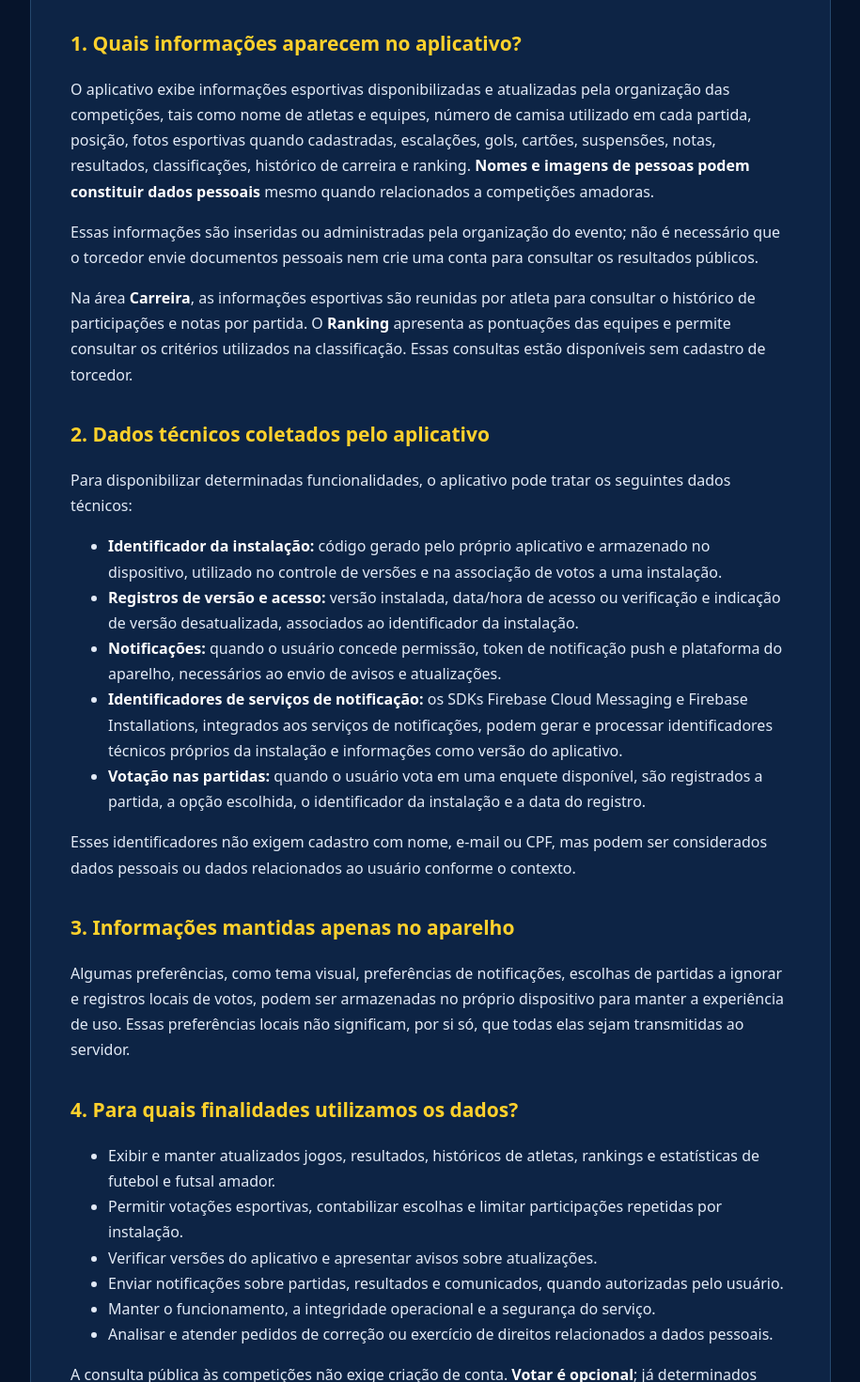
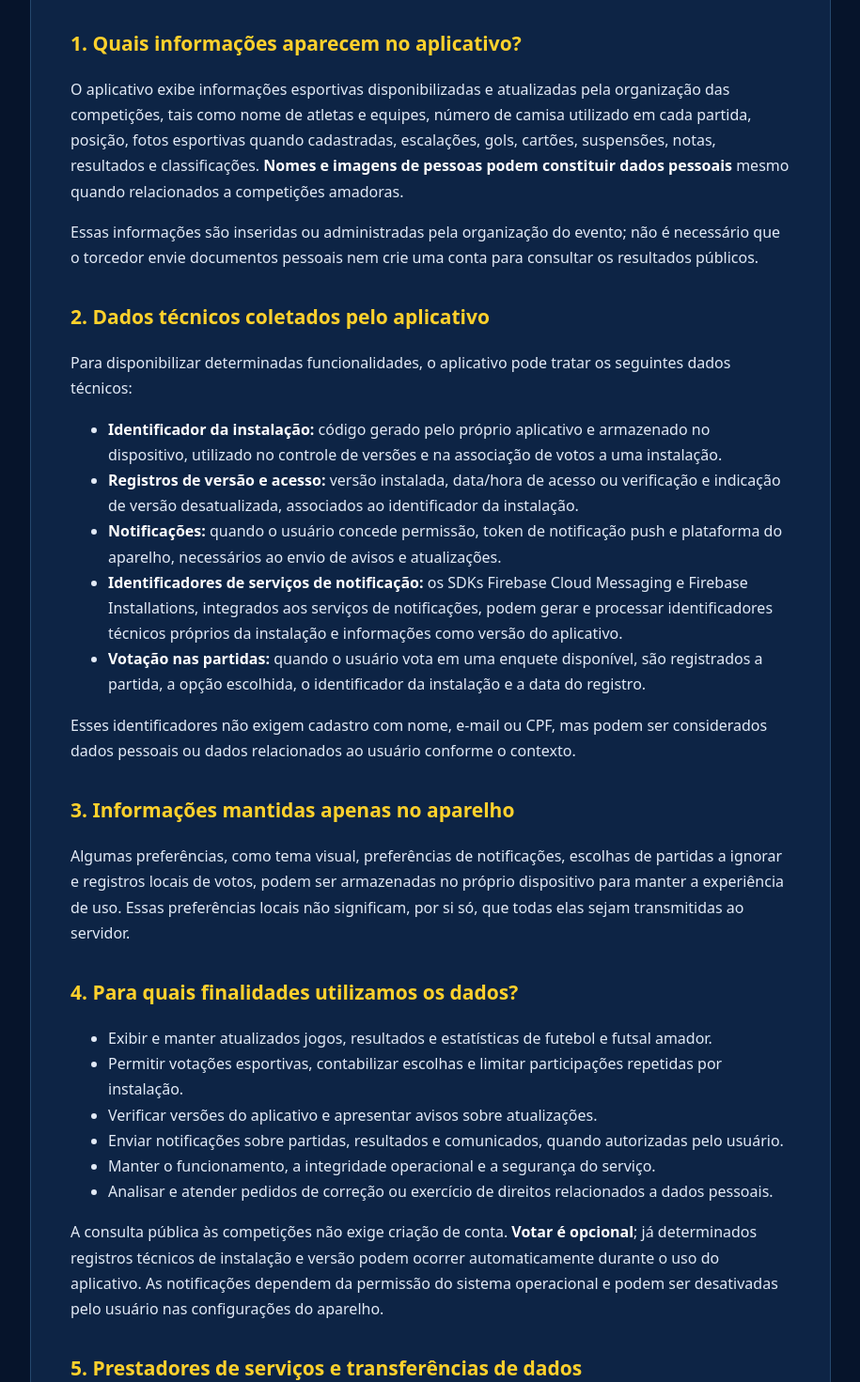
Before and after one commit to circuitoamador/circuito-amador-privacidade, a plain HTML site: page index.html in a window 1280 px wide. Shown: the part 617-2088 px from the top of the page at 94% size, without its empty margins (182-1097 px from the left). Drawn offline with Linux system fonts and the light colour scheme.

```diff
--- a/index.html
+++ b/index.html
@@ -3,9 +3,8 @@
 <p>Esta Política de Privacidade explica quais informações são utilizadas pelo aplicativo <strong>Circuito Amador</strong>, voltado ao acompanhamento de resultados, jogos, classificações, equipes, atletas, votações e estatísticas de competições de futebol e futsal amador. O projeto é divulgado por <strong>Simão Dias Zueiro (SDZO)</strong>.</p>
 <div class="notice"><strong>Importante:</strong> o Circuito Amador <strong>não disponibiliza documentos oficiais de identificação</strong> de atletas ou equipes, como RG, CPF, certidões ou documentos de registro. As informações esportivas apresentadas não têm valor de identificação oficial.</div>
 <h2>1. Quais informações aparecem no aplicativo?</h2>
-<p>O aplicativo exibe informações esportivas disponibilizadas e atualizadas pela organização das competições, tais como nome de atletas e equipes, número de camisa utilizado em cada partida, posição, fotos esportivas quando cadastradas, escalações, gols, cartões, suspensões, notas, resultados, classificações, histórico de carreira e ranking. <strong>Nomes e imagens de pessoas podem constituir dados pessoais</strong> mesmo quando relacionados a competições amadoras.</p>
+<p>O aplicativo exibe informações esportivas disponibilizadas e atualizadas pela organização das competições, tais como nome de atletas e equipes, número de camisa utilizado em cada partida, posição, fotos esportivas quando cadastradas, escalações, gols, cartões, suspensões, notas, resultados e classificações. <strong>Nomes e imagens de pessoas podem constituir dados pessoais</strong> mesmo quando relacionados a competições amadoras.</p>
 <p>Essas informações são inseridas ou administradas pela organização do evento; não é necessário que o torcedor envie documentos pessoais nem crie uma conta para consultar os resultados públicos.</p>
-<p>Na área <strong>Carreira</strong>, as informações esportivas são reunidas por atleta para consultar o histórico de participações e notas por partida. O <strong>Ranking</strong> apresenta as pontuações das equipes e permite consultar os critérios utilizados na classificação. Essas consultas estão disponíveis sem cadastro de torcedor.</p>
 <h2>2. Dados técnicos coletados pelo aplicativo</h2>
 <p>Para disponibilizar determinadas funcionalidades, o aplicativo pode tratar os seguintes dados técnicos:</p>
 <ul>
@@ -20,7 +19,7 @@
 <p>Algumas preferências, como tema visual, preferências de notificações, escolhas de partidas a ignorar e registros locais de votos, podem ser armazenadas no próprio dispositivo para manter a experiência de uso. Essas preferências locais não significam, por si só, que todas elas sejam transmitidas ao servidor.</p>
 <h2>4. Para quais finalidades utilizamos os dados?</h2>
 <ul>
-<li>Exibir e manter atualizados jogos, resultados, históricos de atletas, rankings e estatísticas de futebol e futsal amador.</li>
+<li>Exibir e manter atualizados jogos, resultados e estatísticas de futebol e futsal amador.</li>
 <li>Permitir votações esportivas, contabilizar escolhas e limitar participações repetidas por instalação.</li>
 <li>Verificar versões do aplicativo e apresentar avisos sobre atualizações.</li>
 <li>Enviar notificações sobre partidas, resultados e comunicados, quando autorizadas pelo usuário.</li>
```
